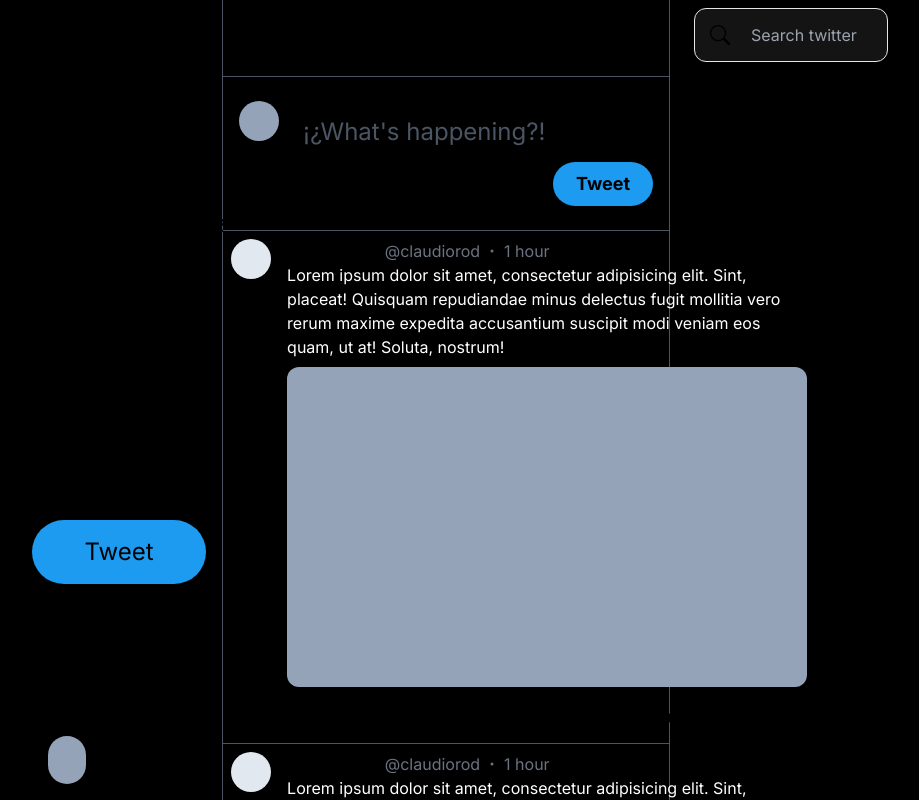
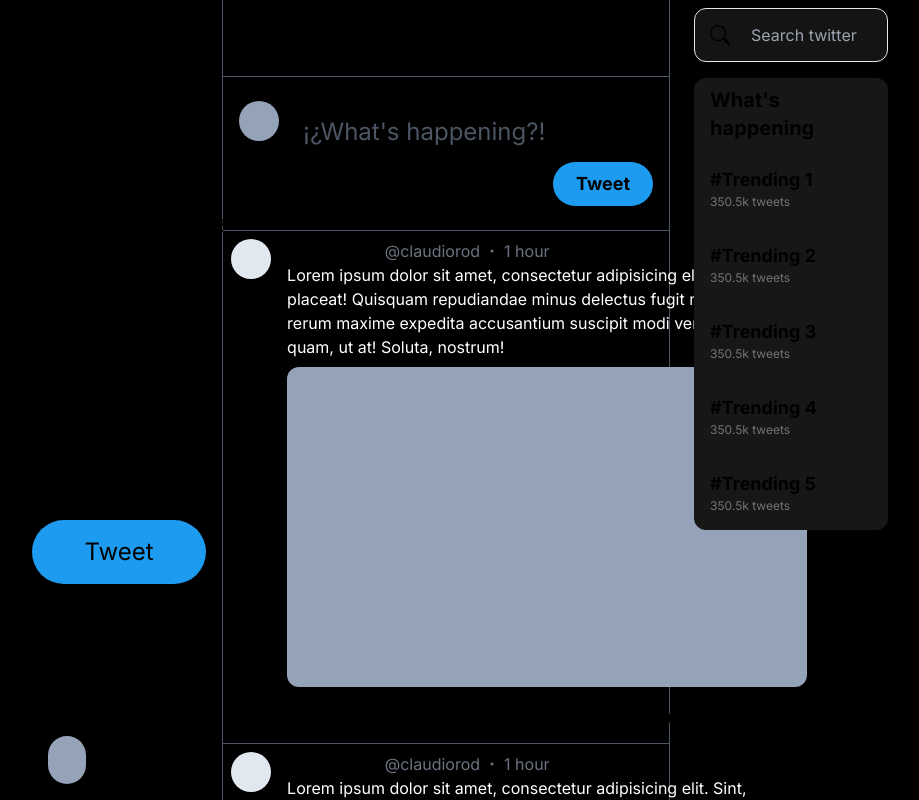
Before and after one commit to ClaudioRodHer/twitters-clone, a Next.js app in the folder twitters-clone/: page / in a window 1280 px wide. Shown: the top 800 px of the page, without its empty margins (176-1095 px from the left). Built offline with nearby package versions, Linux system fonts and the light colour scheme.

Commit message:
Trending section

```diff
--- a/twitters-clone/src/app/page.tsx
+++ b/twitters-clone/src/app/page.tsx
@@ -33,7 +33,21 @@ export const Home = () => {
           </div>
 
           {/**trending section*/}
-          <div></div>
+          <div className="flex flex-col rounded-xl bg-neutral-900  my-4">{/**en esta linea hace que el hover salga con margene s y redondeado*/}
+            <h3 className="font-bold text-xl my-2 px-4">What's happening</h3>
+            <div>
+              {
+                Array.from({length:5}).map((_,i)=>(/*array creado apra poder simular 5 elementos de trending*/
+                  <div
+                  key={i}
+                  className="hover:bg-white/10 p-4 last:rounded-b-xl transition duration-200">
+                    <div className="font-bold text-lg">#Trending  {i+1}</div>
+                    <div className="text-xs text-neutral-500">350.5k tweets</div>
+                  </div>
+                ))
+              }
+            </div>
+          </div>
 
           {/**followers section*/}
           <div></div>
```
